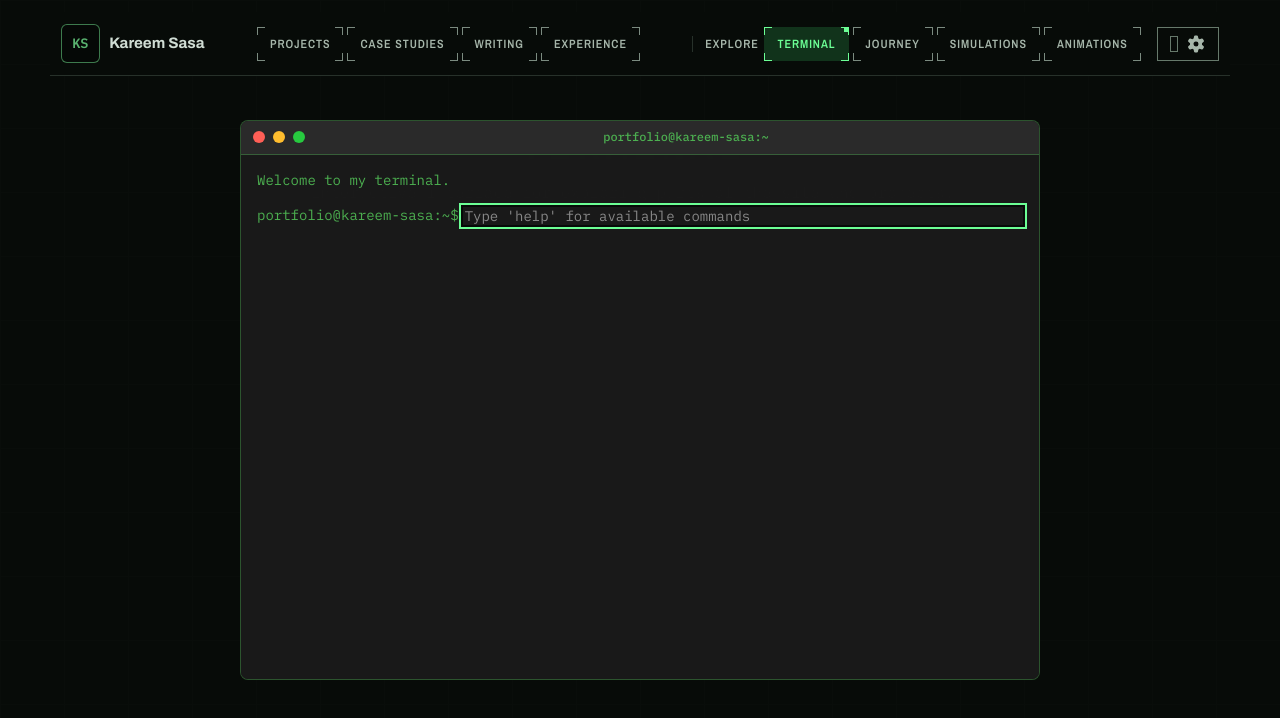
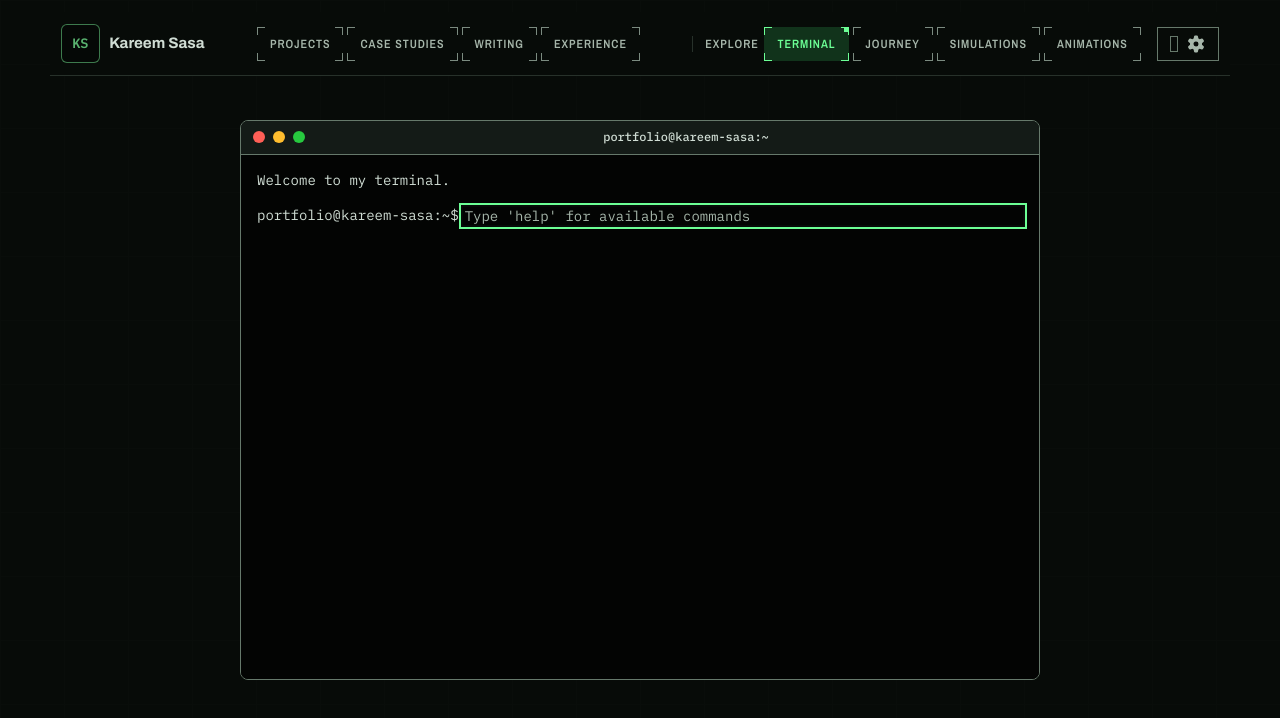
Before and after one commit to kareemsasa3/personal-website, a React (Vite) app in the folder web/: page /terminal in a window 1280 px wide. Shown: the top 718 px of the page. Built offline with nearby package versions, Linux system fonts and the light colour scheme.

Commit message:
refactor(web): retire the terminal's colour variables into Darkfield tokens

```diff
--- a/web/src/components/Terminal/Terminal.css
+++ b/web/src/components/Terminal/Terminal.css
@@ -1,33 +1,17 @@
 /* Terminal.css - Refactored for Theming and Maintainability */
 
-/* --- Dark Theme (Default) --- */
+/* Terminal colour roles; Phase 5 retires these aliases with their readers. */
 :root {
-  --terminal-text-primary: #4CAF50;
-  /* Classic green on black */
-  --terminal-text-muted: #888;
-  --terminal-text-error: #ff6b6b;
-  --terminal-text-success: #50fa7b;
-  --terminal-text-info: #8be9fd;
-  --terminal-window-bg: rgba(26, 26, 26, 0.95);
-  --terminal-header-bg: #2a2a2a;
-  --terminal-border: rgba(76, 175, 80, 0.4);
-  --terminal-selection-bg: var(--terminal-text-primary);
-  --terminal-selection-text: #1a1a1a;
-}
-
-/* --- Light Theme --- */
-[data-theme="light"] {
-  --terminal-text-primary: #000000;
-  /* Black text for readability */
-  --terminal-text-muted: #5c6773;
-  --terminal-text-error: #d73a49;
-  --terminal-text-success: #22863a;
-  --terminal-text-info: #000000;
-  --terminal-window-bg: rgba(250, 250, 250, 0.95);
-  --terminal-header-bg: #e1e4e8;
-  --terminal-border: rgba(30, 36, 51, 0.3);
-  --terminal-selection-bg: var(--terminal-text-primary);
-  --terminal-selection-text: #fafafa;
+  --terminal-text-primary: var(--fg);
+  --terminal-text-muted: var(--fg-muted);
+  --terminal-text-error: var(--fault);
+  --terminal-text-success: var(--signal);
+  --terminal-text-info: var(--fg);
+  --terminal-window-bg: var(--field-deep);
+  --terminal-header-bg: var(--surface-2);
+  --terminal-border: var(--edge);
+  --terminal-selection-bg: var(--signal-deep);
+  --terminal-selection-text: var(--fg);
 }
 
 .terminal-screen {
--- a/web/src/components/Terminal/TerminalView.css
+++ b/web/src/components/Terminal/TerminalView.css
@@ -61,7 +61,7 @@
 }
 
 .grep-highlight {
-    background-color: var(--terminal-text-error);
+    background-color: var(--terminal-selection-bg);
     color: var(--terminal-text-primary);
     padding: 1px 2px;
     border-radius: 2px;
--- a/web/src/components/Terminal/TerminalView.tsx
+++ b/web/src/components/Terminal/TerminalView.tsx
@@ -115,7 +115,9 @@ const TerminalView: React.FC<TerminalViewProps> = ({
               <span
                 dangerouslySetInnerHTML={{
                   __html: line.highlightedText.replace(
-                    /\\x1b\[1;31m(.*?)\\x1b\[0m/g,
+                    // Grep emits ANSI escape characters around each match.
+                    // eslint-disable-next-line no-control-regex
+                    /\x1b\[1;31m(.*?)\x1b\[0m/g,
                     '<span class="grep-highlight">$1</span>'
                   ),
                 }}
```
Also changed, not shown: 1 other file (tests, documents, lock files or other folders).
